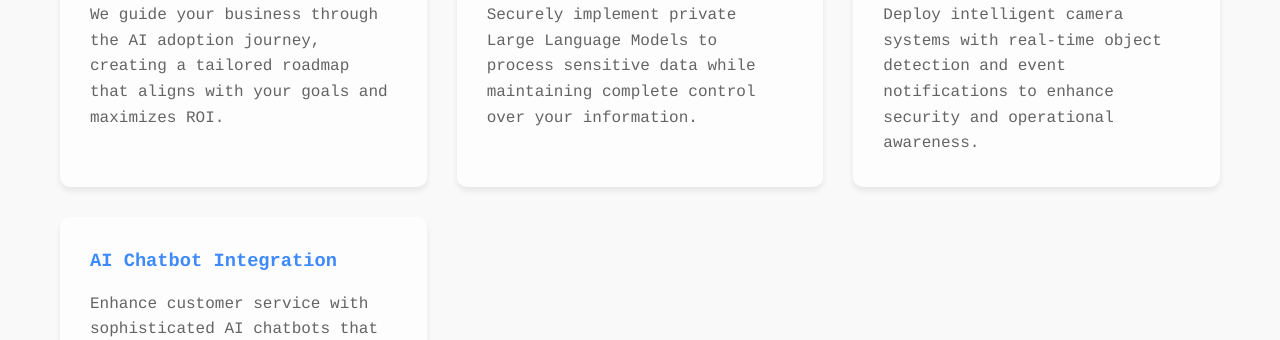
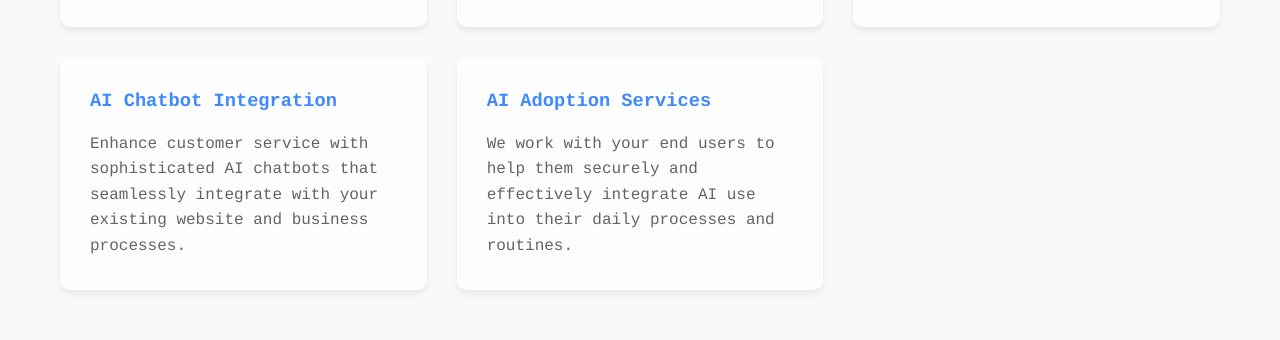
Before and after one commit to twilson217/jackal, a plain HTML site: page index.html in a window 1280 px wide. Shown: the part 1126-1466 px from the top of the page. Drawn offline with Linux system fonts and the light colour scheme.

Commit message:
Fixed formatting and added AI Adoption Services

```diff
--- a/index.html
+++ b/index.html
@@ -20,7 +20,7 @@
         .hero {
             background: linear-gradient(135deg, #1a1a1a, #2a2a2a);
             color: white;
-            padding: 120px 20px;
+            padding: 40px 20px;
             text-align: center;
             position: relative;
             overflow: hidden;
@@ -163,6 +163,10 @@
                     <h3>AI Chatbot Integration</h3>
                     <p>Enhance customer service with sophisticated AI chatbots that seamlessly integrate with your existing website and business processes.</p>
                 </div>
+                <div class="service-card feature-item">
+                    <h3>AI Adoption Services</h3>
+                    <p>We work with your end users to help them securely and effectively integrate AI use into their daily processes and routines.</p>
+                </div>
             </div>
         </div>
     </section>
```
